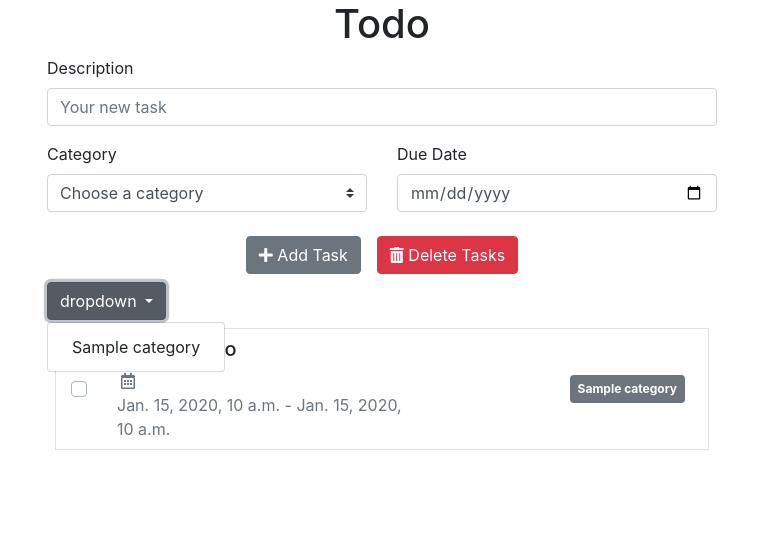
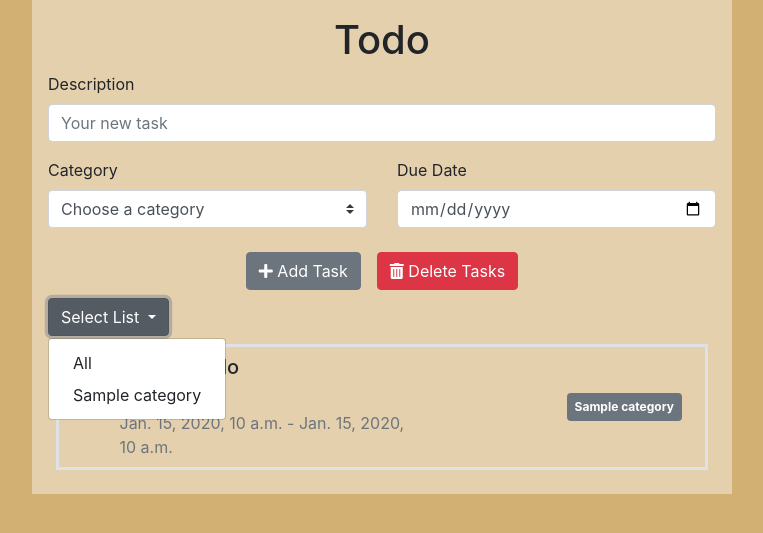
Before and after one commit to damianhk/todo, a Django app: template todo/templates/index.html in a window 1280 px wide, after a click on "Select List". Shown: the top 533 px of the page, without its empty margins (258-1021 px from the left). Run offline with Django 3.2, Linux system fonts and the light colour scheme; the template is opened without the code that fills it: most values are stand-ins (such as "Sample title", 1, 10 or a date in 2020); some libraries are stand-ins or nearby versions.

Commit message:
each category site

```diff
--- a/todo/templates/index.html
+++ b/todo/templates/index.html
@@ -8,10 +8,15 @@
         integrity="sha384-ggOyR0iXCbMQv3Xipma34MD+dH/1fQ784/j6cY/iJTQUOhcWr7x9JvoRxT2MZw1T" crossorigin="anonymous">
     <link rel="stylesheet" href="https://use.fontawesome.com/releases/v5.7.2/css/all.css"
         integrity="sha384-fnmOCqbTlWIlj8LyTjo7mOUStjsKC4pOpQbqyi7RrhN7udi9RwhKkMHpvLbHG9Sr" crossorigin="anonymous">
+    <style>
+        .border-3 {
+            border-width: 3px !important;
+        }
+    </style>
 </head>
 
-<body>
-    <div class="container" style="max-width: 700px">
+<body style="background-color: #d2af73">
+    <div class="container p-3" style="max-width: 700px; background-color:#e5d0ad">
         <h1 class="text-center">Todo</h1>
         <form action="" method="POST">
             {% csrf_token %}
@@ -45,18 +50,18 @@
             <div class="dropdown">
                 <button class="btn btn-secondary dropdown-toggle" type="button" id="dropdownMenu2"
                     data-toggle="dropdown" aria-haspopup="true" aria-expanded="false">
-                    dropdown
+                    Select List
                 </button>
                 <div class="dropdown-menu" aria-labelledby="dropdownMenu2">
+                    <a class="dropdown-item" href="{% url 'TodoList' %}">All</a>
                     {% for category in categories %}
-                    <button type="submit" class="dropdown-item" name="showCategory"
-                        value="{{ category.name }}" formnovalidate="">{{ category.name }}</button>
+                    <a class="dropdown-item" href="{% url 'category' category %}">{{ category }}</a>
                     {% endfor %}
                 </div>
             </div>
 
             {% for todo in todos %}
-            <div class="row border m-2 p-2">
+            <div class="row border border-3 m-2 p-2">
                 <div class="col-1 align-self-center text-center custom-control custom-checkbox">
                     <input type="checkbox" class="custom-control-input" name="checkedbox" id="{{ todo.id }}"
                         value="{{ todo.id }}">
--- a/todo/urls.py
+++ b/todo/urls.py
@@ -14,10 +14,11 @@ Including another URLconf
     2. Add a URL to urlpatterns:  path('blog/', include('blog.urls'))
 """
 from django.contrib import admin
-from django.urls import path
+from django.urls import path, include
 import todolist.views
 
 urlpatterns = [
     path('admin/', admin.site.urls),
-    path('', todolist.views.index, name="TodoList")
+    path('', todolist.views.index, name="TodoList"),
+    path('list/', include('todolist.urls')),
 ]
--- /dev/null
+++ b/todolist/urls.py
@@ -0,0 +1,6 @@
+from django.urls import path
+from . import views
+
+urlpatterns = [
+    path('<slug:category_id>', views.category, name='category')
+]
```
Also changed, not shown: todolist/views.py (+5 -9 lines).
